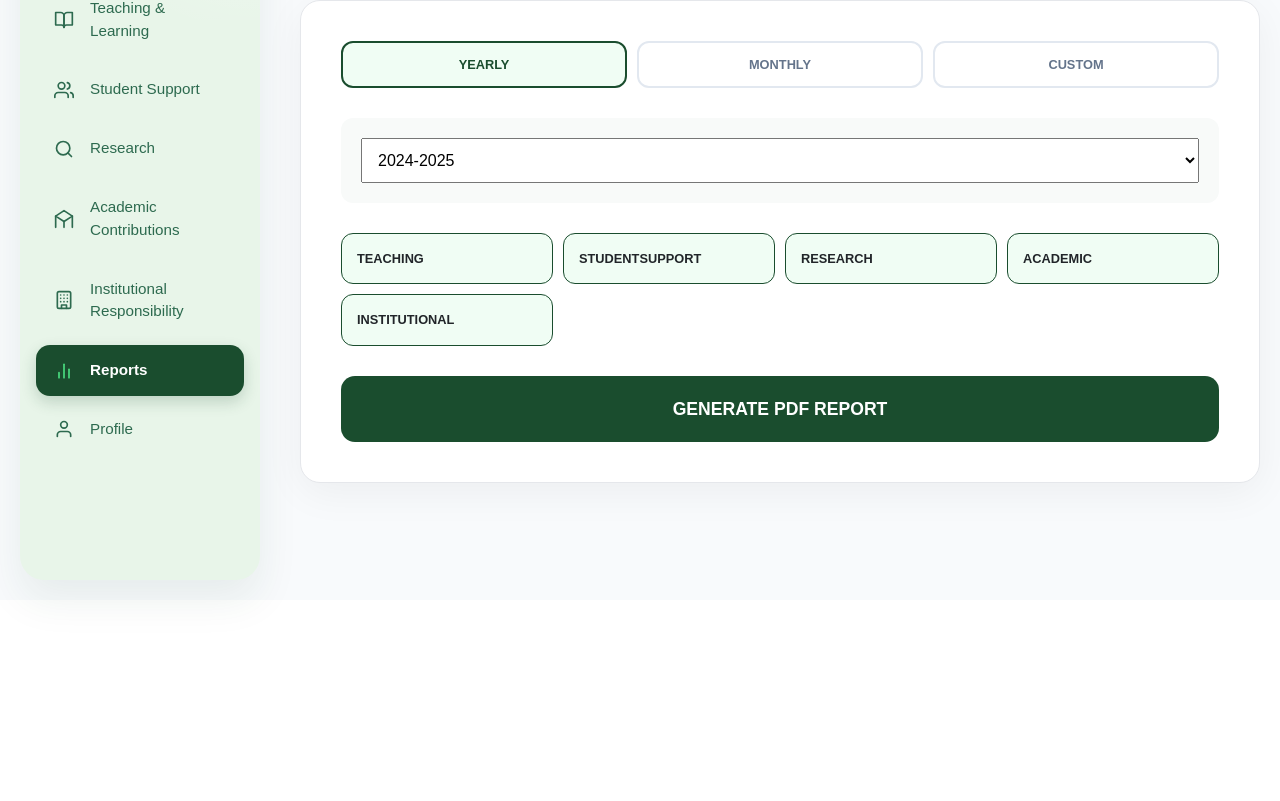
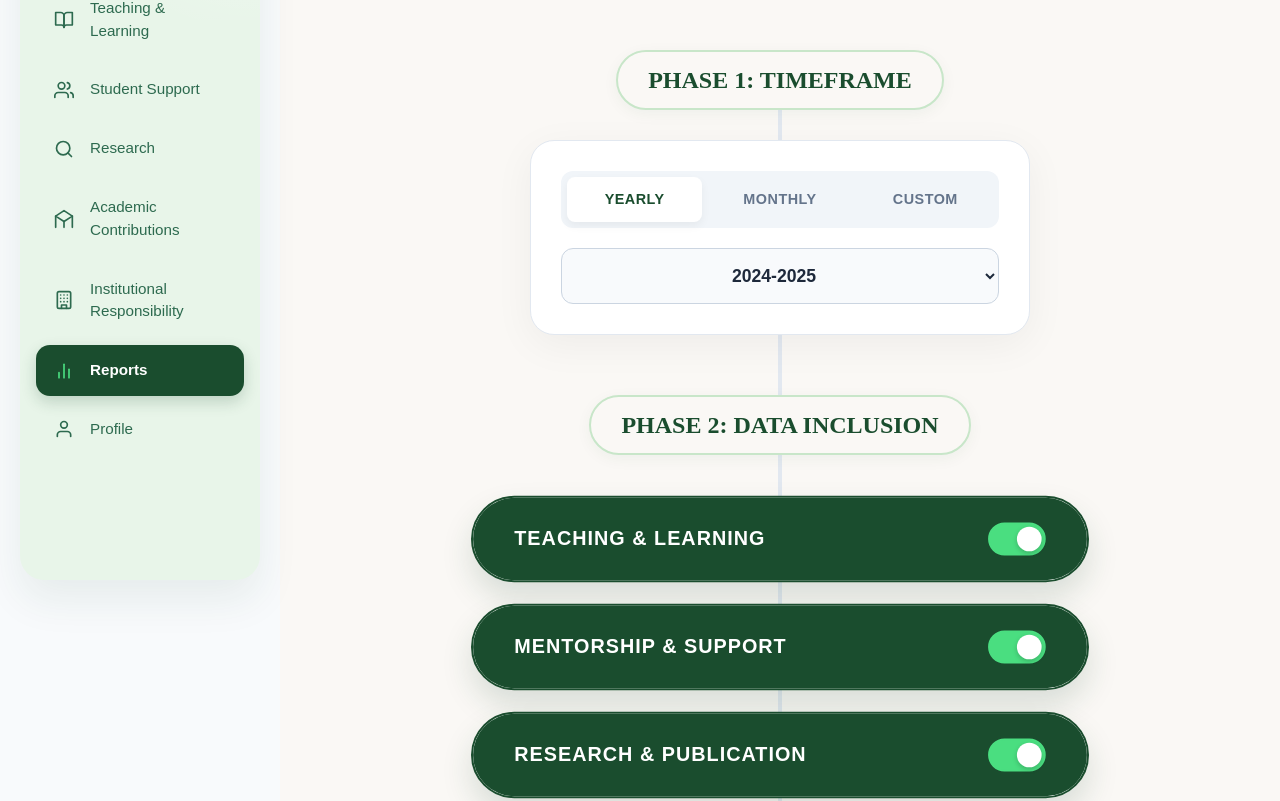
Before and after one commit to Jissamol/TeachFlow-frontend, a React (Create React App) app: page /pbas/report in a window 1280 px wide. Shown: the part 200-1001 px from the top of the page. Before the commit the page ends 800 px from the top, so only its background shows below. Built offline with nearby package versions, Linux system fonts and the light colour scheme; no server answers; sample sign-in values are in the browser's storage.

Commit message:
Refactor Report page layout and styling for improved user experience and visual appeal

```diff
--- a/src/pages/Report.js
+++ b/src/pages/Report.js
@@ -121,40 +121,99 @@ const Report = () => {
   return (
     <>
       <style>{`
-        .report-container { padding: 40px 20px; max-width: 1000px; margin: 0 auto; font-family: 'Work Sans', sans-serif; }
-        .config-card { background: white; border-radius: 20px; padding: 40px; box-shadow: 0 10px 40px rgba(0,0,0,0.05); border: 1px solid #e5e7eb; }
-        .type-btn { flex: 1; padding: 12px; border: 2px solid #e2e8f0; border-radius: 12px; background: white; font-weight: 700; color: #64748b; cursor: pointer; transition: 0.2s; font-size: 0.8rem; }
-        .type-btn.active { border-color: #1a4d2e; color: #1a4d2e; background: #f0fdf4; }
-        .btn-generate { width: 100%; background: #1a4d2e; color: white; border: none; padding: 20px; border-radius: 14px; font-weight: 800; font-size: 1.1rem; cursor: pointer; transition: 0.3s; margin-top: 30px; }
-        .selection-item { display: flex; align-items: center; gap: 12px; padding: 15px; border: 1px solid #e5e7eb; border-radius: 12px; cursor: pointer; background: #fff; }
-        .selection-item.active { border-color: #1a4d2e; background: #f0fdf4; }
+        .pipeline-wrapper { min-height: 100vh; background: #faf8f5; padding: 60px 20px; font-family: 'Work Sans', sans-serif; overflow-x: hidden; }
+        .pipeline-title { text-align: center; color: #1a4d2e; font-family: 'Crimson Pro', serif; font-size: 3rem; font-weight: 800; margin-bottom: 60px; letter-spacing: 1px; }
+
+        .pipeline-container { max-width: 800px; margin: 0 auto; display: flex; flex-direction: column; align-items: center; position: relative; }
+
+        /* The central spine */
+        .spine { position: absolute; top: 0; bottom: 0; left: 50%; width: 4px; background: #e2e8f0; transform: translateX(-50%); z-index: 0; }
+
+        .pipeline-node { position: relative; z-index: 1; width: 100%; display: flex; flex-direction: column; align-items: center; margin-bottom: 60px; }
+        .node-label { font-family: 'Playfair Display', serif; font-size: 1.5rem; color: #1a4d2e; font-weight: 700; background: #faf8f5; padding: 10px 30px; border-radius: 30px; margin-bottom: 30px; border: 2px solid #c8e6c9; box-shadow: 0 4px 15px rgba(26,77,46,0.05); }
+
+        /* Timeframe Block (Box) */
+        .timeframe-box { background: white; width: 100%; max-width: 500px; padding: 30px; border-radius: 24px; box-shadow: 0 10px 40px rgba(0,0,0,0.05); border: 1px solid #e2e8f0; }
+        .time-tabs { display: flex; gap: 10px; margin-bottom: 20px; background: #f1f5f9; padding: 6px; border-radius: 12px; }
+        .ttab { flex: 1; padding: 12px; background: transparent; border: none; font-weight: 800; color: #64748b; border-radius: 8px; cursor: pointer; transition: 0.3s; font-size: 0.9rem; letter-spacing: 0.5px; }
+        .ttab.active { background: white; color: #1a4d2e; box-shadow: 0 4px 10px rgba(0,0,0,0.05); }
+        .tinput { width: 100%; padding: 16px; border: 1px solid #cbd5e1; border-radius: 12px; font-size: 1.1rem; color: #1e293b; background: #f8fafc; font-weight: 700; outline: none; text-align: center; transition: 0.3s; }
+        .tinput:focus { border-color: #1a4d2e; background: white; }
+
+        /* Module Strips */
+        .module-strip { width: 100%; max-width: 600px; display: flex; justify-content: space-between; align-items: center; padding: 24px 40px; border-radius: 100px; margin: 12px 0; cursor: pointer; transition: 0.4s cubic-bezier(0.4, 0, 0.2, 1); border: 2px solid #cbd5e1; background: white; position: relative; overflow: hidden; }
+        .module-strip::before { content: ''; position: absolute; left: 0; top: 0; bottom: 0; width: 0%; background: #1a4d2e; transition: 0.5s cubic-bezier(0.4, 0, 0.2, 1); z-index: 0; }
+        .module-strip.active { border-color: #1a4d2e; transform: scale(1.03); box-shadow: 0 15px 30px rgba(26,77,46,0.15); }
+        .module-strip.active::before { width: 100%; }
+
+        .strip-text { position: relative; z-index: 1; font-size: 1.2rem; font-weight: 800; color: #475569; letter-spacing: 1px; transition: 0.4s; text-transform: uppercase; }
+        .module-strip.active .strip-text { color: white; }
+
+        .strip-toggle { position: relative; z-index: 1; width: 56px; height: 32px; border-radius: 20px; background: #e2e8f0; transition: 0.4s; border: 2px solid #94a3b8; }
+        .strip-toggle::after { content: ''; position: absolute; top: 2px; left: 2px; width: 24px; height: 24px; background: white; border-radius: 50%; transition: 0.4s; box-shadow: 0 2px 5px rgba(0,0,0,0.2); }
+        .module-strip.active .strip-toggle { background: #4ade80; border-color: #4ade80; }
+        .module-strip.active .strip-toggle::after { transform: translateX(24px); }
+
+        /* Generate Button Node */
+        .btn-generate-node { width: 220px; height: 220px; border-radius: 50%; background: linear-gradient(135deg, #1a4d2e, #2d6a4f); color: white; display: flex; justify-content: center; align-items: center; font-family: 'Playfair Display', serif; font-size: 1.8rem; font-weight: 800; cursor: pointer; transition: 0.4s; box-shadow: 0 15px 40px rgba(26,77,46,0.3); border: none; z-index: 2; position: relative; text-align: center; line-height: 1.2; padding: 20px; }
+        .btn-generate-node:hover { transform: scale(1.05); box-shadow: 0 20px 50px rgba(26,77,46,0.4); }
+        .pulse-ring { position: absolute; width: 100%; height: 100%; border-radius: 50%; border: 4px solid #1a4d2e; animation: pulse 2s infinite; z-index: -1; top: 0; left: 0; box-sizing: border-box; }
+        @keyframes pulse { 0% { transform: scale(1); opacity: 0.8; } 100% { transform: scale(1.4); opacity: 0; } }
       `}</style>
 
-      <div className="report-container">
-        <h1 style={{ textAlign: "center", color: "#1a4d2e", fontWeight: 800, marginBottom: 40, fontFamily: 'Crimson Pro' }}>PBAS Report Generator</h1>
+      <div className="pipeline-wrapper">
+          <h1 className="pipeline-title">Report Generator</h1>
 
-        <div className="config-card">
-          <div style={{ display: "flex", gap: 10, marginBottom: 30 }}>
+          <div className="pipeline-container">
+              <div className="spine"></div>
+
+              {/* NODE 1: TIMEFRAME */}
+              <div className="pipeline-node">
+                  <span className="node-label">PHASE 1: TIMEFRAME</span>
+                  <div className="timeframe-box">
+                      <div className="time-tabs">
                           {['Yearly', 'Monthly', 'Custom'].map(t => (
-              <button key={t} className={`type-btn ${reportType === t ? 'active' : ''}`} onClick={() => setReportType(t)}>{t.toUpperCase()}</button>
+                              <button key={t} className={`ttab ${reportType === t ? 'active' : ''}`} onClick={() => setReportType(t)}>{t.toUpperCase()}</button>
                           ))}
                       </div>
 
-          <div style={{ background: "#f8faf9", padding: 20, borderRadius: 12, marginBottom: 30 }}>
-            {reportType === 'Yearly' && <select style={{ width: "100%", padding: 12 }} value={filterYear} onChange={(e) => setFilterYear(e.target.value)}>{years.map(y => <option key={y} value={y}>{y}</option>)}</select>}
-            {reportType === 'Monthly' && <input type="month" style={{ width: "100%", padding: 12 }} value={filterMonth} onChange={(e) => setFilterMonth(e.target.value)} />}
-            {reportType === 'Custom' && <div style={{ display: "flex", gap: 10 }}><input type="date" style={{ flex: 1, padding: 12 }} value={startDate} onChange={e => setStartDate(e.target.value)}/><input type="date" style={{ flex: 1, padding: 12 }} value={endDate} onChange={e => setEndDate(e.target.value)}/></div>}
+                      {reportType === 'Yearly' && <select className="tinput" value={filterYear} onChange={(e) => setFilterYear(e.target.value)}>{years.map(y => <option key={y} value={y}>{y}</option>)}</select>}
+                      {reportType === 'Monthly' && <input type="month" className="tinput" value={filterMonth} onChange={(e) => setFilterMonth(e.target.value)} />}
+                      {reportType === 'Custom' && (
+                          <div style={{ display: 'flex', gap: '10px' }}>
+                              <input type="date" className="tinput" value={startDate} onChange={e => setStartDate(e.target.value)}/>
+                              <input type="date" className="tinput" value={endDate} onChange={e => setEndDate(e.target.value)}/>
+                          </div>
+                      )}
+                  </div>
               </div>
 
-          <div style={{ display: "grid", gridTemplateColumns: "repeat(auto-fit, minmax(180px, 1fr))", gap: 10 }}>
-            {Object.keys(selectedModules).map(key => (
-              <div key={key} className={`selection-item ${selectedModules[key] ? 'active' : ''}`} onClick={() => toggleModule(key)}>
-                <span style={{ fontWeight: 700, fontSize: '0.8rem' }}>{key.toUpperCase()}</span>
+              {/* NODE 2: MODULES */}
+              <div className="pipeline-node">
+                  <span className="node-label">PHASE 2: DATA INCLUSION</span>
+
+                  {[
+                      { id: 'teaching', label: 'Teaching & Learning' },
+                      { id: 'studentSupport', label: 'Mentorship & Support' },
+                      { id: 'research', label: 'Research & Publication' },
+                      { id: 'academic', label: 'Academic Achievements' },
+                      { id: 'institutional', label: 'Institutional Service' }
+                  ].map(mod => (
+                      <div key={mod.id} className={`module-strip ${selectedModules[mod.id] ? 'active' : ''}`} onClick={() => toggleModule(mod.id)}>
+                          <span className="strip-text">{mod.label}</span>
+                          <div className="strip-toggle"></div>
                       </div>
                   ))}
               </div>
 
-          <button className="btn-generate" onClick={generatePDF}>{loading ? "Syncing..." : "GENERATE PDF REPORT"}</button>
+              {/* NODE 3: GENERATE */}
+              <div className="pipeline-node" style={{ marginBottom: 0 }}>
+                  <button className="btn-generate-node" onClick={generatePDF}>
+                      <div className="pulse-ring"></div>
+                      {loading ? "SYNCING..." : "GENERATE PDF"}
+                  </button>
+              </div>
+
           </div>
       </div>
     </>
```
Lines whose indentation alone changed are shown as unchanged.
